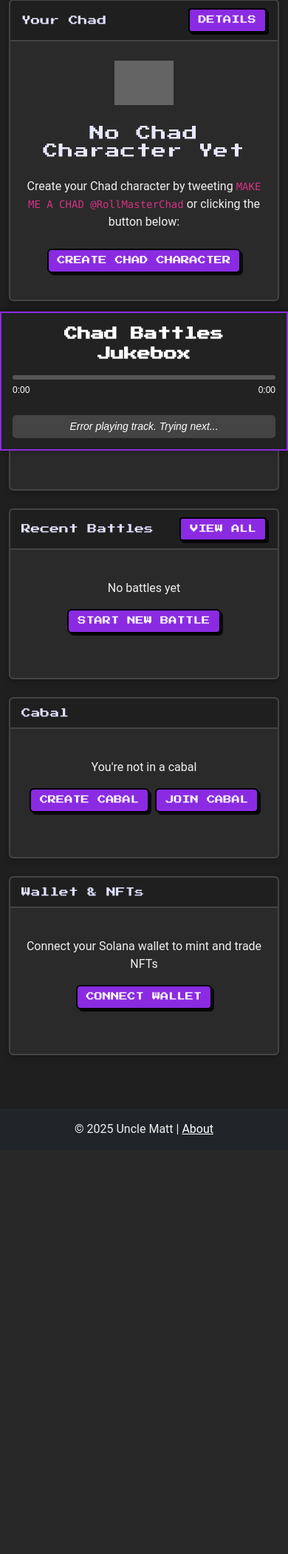
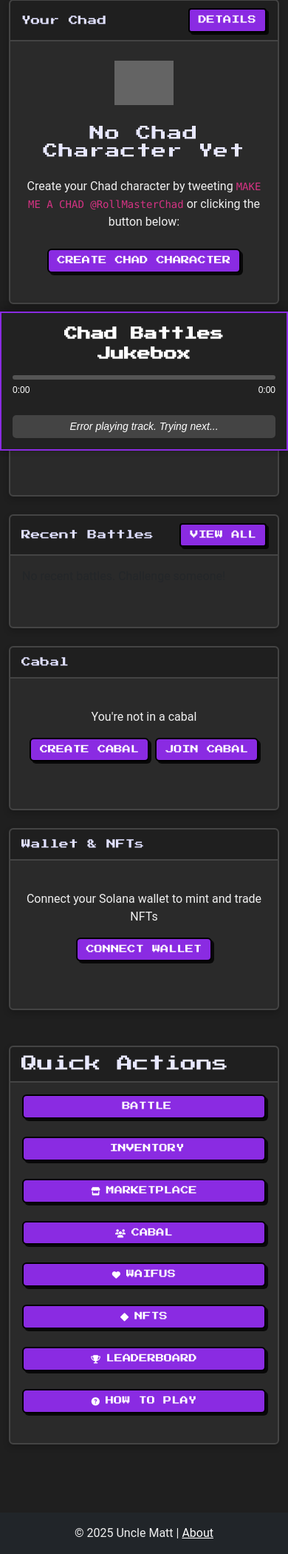
Before and after one commit to uncmatteth/BeTheChad, a Python web app: template app/templates/dashboard.html in a window 390 px wide. Shown: the part 235-2335 px from the top of the page at 74% size. Before the commit the page ends 1768 px from the top, so only its background shows below. Run offline with Jinja, Linux system fonts and the light colour scheme; the template is opened without the code that fills it, so the values that code supplies are empty; some libraries are stand-ins or nearby versions; grey boxes are pictures that could not be loaded.

Commit message:
Improved mobile responsiveness of dashboard page

```diff
--- a/app/templates/dashboard.html
+++ b/app/templates/dashboard.html
@@ -1,6 +1,35 @@
 {% extends "layout.html" %}
 
 {% block title %}Dashboard - Chad Battles{% endblock %}
+
+{% block styles %}
+{{ super() }}
+<style>
+    /* Mobile Responsive Styles */
+    @media (max-width: 767px) {
+        .dashboard-card {
+            margin-bottom: 1.5rem;
+        }
+
+        .stat-bar {
+            height: 24px;
+        }
+
+        .recent-battle {
+            padding: 0.75rem;
+        }
+
+        .dashboard-action-btn {
+            width: 100%;
+            margin-bottom: 0.5rem;
+        }
+
+        .waifu-mini {
+            max-width: 60px;
+        }
+    }
+</style>
+{% endblock %}
 
 {% block content %}
 <div class="row">
@@ -12,8 +41,8 @@
 
 <div class="row">
     <!-- Chad Character Card -->
-    <div class="col-md-4 mb-4">
-        <div class="card h-100">
+    <div class="col-lg-4 col-md-6 mb-4">
+        <div class="card h-100 dashboard-card">
             <div class="card-header d-flex justify-content-between align-items-center">
                 <span>Your Chad</span>
                 <a href="{{ url_for('chad.index') }}" class="btn btn-sm btn-pixel">Details</a>
@@ -74,8 +103,8 @@
     </div>
 
     <!-- Equipped Waifus -->
-    <div class="col-md-4 mb-4">
-        <div class="card h-100">
+    <div class="col-lg-4 col-md-6 mb-4">
+        <div class="card h-100 dashboard-card">
             <div class="card-header d-flex justify-content-between align-items-center">
                 <span>Equipped Waifus</span>
                 <a href="{{ url_for('waifu.index') }}" class="btn btn-sm btn-pixel">View All</a>
@@ -132,52 +161,31 @@
     </div>
 
     <!-- Recent Battles -->
-    <div class="col-md-4 mb-4">
-        <div class="card h-100">
+    <div class="col-lg-4 col-md-6 mb-4">
+        <div class="card h-100 dashboard-card">
             <div class="card-header d-flex justify-content-between align-items-center">
                 <span>Recent Battles</span>
                 <a href="{{ url_for('main.battle_history') }}" class="btn btn-sm btn-pixel">View All</a>
             </div>
             <div class="card-body">
-                {% if battles %}
-                    <div class="battle-log">
-                        {% for battle in battles %}
-                            <div class="entry">
-                                {% if battle.winner_id == chad.id %}
-                                    You defeated <strong>{{ battle.opponent.user.x_username }}</strong>
-                                    {% if battle.waifu_at_stake %}
-                                        and claimed their <span class="rarity-{{ battle.waifu_at_stake.waifu_type.rarity.name|lower }}">{{ battle.waifu_at_stake.waifu_type.name }}</span> waifu!
-                                    {% endif %}
-                                {% elif battle.winner_id == battle.opponent_id %}
-                                    You lost to <strong>{{ battle.opponent.user.x_username }}</strong>
-                                    {% if battle.waifu_at_stake %}
-                                        and lost your <span class="rarity-{{ battle.waifu_at_stake.waifu_type.rarity.name|lower }}">{{ battle.waifu_at_stake.waifu_type.name }}</span> waifu!
-                                    {% endif %}
-                                {% elif battle.winner_id == battle.initiator_id and battle.initiator_id != chad.id %}
-                                    <strong>{{ battle.initiator.user.x_username }}</strong> defeated you
-                                    {% if battle.waifu_at_stake %}
-                                        and claimed your <span class="rarity-{{ battle.waifu_at_stake.waifu_type.rarity.name|lower }}">{{ battle.waifu_at_stake.waifu_type.name }}</span> waifu!
-                                    {% endif %}
-                                {% else %}
-                                    Battle with <strong>{{ battle.opponent.user.x_username if battle.initiator_id == chad.id else battle.initiator.user.x_username }}</strong> ({{ battle.status }})
-                                {% endif %}
-                                <span class="small text-muted d-block">{{ battle.completed_at.strftime('%b %d, %Y') if battle.completed_at else battle.created_at.strftime('%b %d, %Y') }}</span>
+                {% if recent_battles %}
+                    <div class="battles-list">
+                        {% for battle in recent_battles %}
+                            <div class="recent-battle mb-2 p-2 border rounded {{ 'bg-success-subtle' if battle.winner_id == chad.id else 'bg-danger-subtle' if battle.status == 'completed' else 'bg-info-subtle' }}">
+                                <div class="d-flex justify-content-between align-items-center">
+                                    <div>
+                                        <strong>{{ battle.initiator.name }}</strong> vs <strong>{{ battle.defender.name }}</strong>
+                                    </div>
+                                    <span class="badge {{ 'bg-success' if battle.winner_id == chad.id else 'bg-danger' if battle.status == 'completed' else 'bg-info' }}">
+                                        {{ 'Victory' if battle.winner_id == chad.id else 'Defeat' if battle.status == 'completed' else battle.status|capitalize }}
+                                    </span>
+                                </div>
+                                <div class="small text-muted">{{ battle.created_at.strftime('%m/%d/%Y') }}</div>
                             </div>
                         {% endfor %}
                     </div>
-
-                    <div class="text-center mt-3">
-                        <a href="https://twitter.com/intent/tweet?text=I'm+going+to+CRUSH+@opponent!+CHALLENGE+TO+BATTLE+@RollMasterChad" target="_blank" class="btn btn-pixel">
-                            Start New Battle
-                        </a>
-                    </div>
                 {% else %}
-                    <div class="text-center py-4">
-                        <p>No battles yet</p>
-                        <a href="https://twitter.com/intent/tweet?text=I'm+going+to+CRUSH+@opponent!+CHALLENGE+TO+BATTLE+@RollMasterChad" target="_blank" class="btn btn-pixel">
-                            Start New Battle
-                        </a>
-                    </div>
+                    <p class="text-muted">No recent battles. Challenge someone!</p>
                 {% endif %}
             </div>
         </div>
@@ -186,8 +194,8 @@
 
 <div class="row">
     <!-- Cabal -->
-    <div class="col-md-6 mb-4">
-        <div class="card h-100">
+    <div class="col-lg-6 mb-4">
+        <div class="card h-100 dashboard-card">
             <div class="card-header">Cabal</div>
             <div class="card-body">
                 {% if cabal %}
@@ -232,8 +240,8 @@
     </div>
 
     <!-- Wallet & NFTs -->
-    <div class="col-md-6 mb-4">
-        <div class="card h-100">
+    <div class="col-lg-6 mb-4">
+        <div class="card h-100 dashboard-card">
             <div class="card-header">Wallet & NFTs</div>
             <div class="card-body">
                 {% if current_user.wallet_address %}
@@ -293,6 +301,60 @@
         </div>
     </div>
 </div>
+
+<div class="row mt-4">
+    <div class="col-12 mb-4">
+        <div class="card">
+            <div class="card-header">
+                <h4 class="mb-0">Quick Actions</h4>
+            </div>
+            <div class="card-body">
+                <div class="row">
+                    <div class="col-lg-3 col-md-4 col-sm-6 mb-3">
+                        <a href="{{ url_for('battle.index') }}" class="btn btn-pixel w-100 dashboard-action-btn">
+                            <i class="fas fa-swords me-2"></i>Battle
+                        </a>
+                    </div>
+                    <div class="col-lg-3 col-md-4 col-sm-6 mb-3">
+                        <a href="{{ url_for('inventory.index') }}" class="btn btn-pixel w-100 dashboard-action-btn">
+                            <i class="fas fa-backpack me-2"></i>Inventory
+                        </a>
+                    </div>
+                    <div class="col-lg-3 col-md-4 col-sm-6 mb-3">
+                        <a href="{{ url_for('marketplace.index') }}" class="btn btn-pixel w-100 dashboard-action-btn">
+                            <i class="fas fa-store me-2"></i>Marketplace
+                        </a>
+                    </div>
+                    <div class="col-lg-3 col-md-4 col-sm-6 mb-3">
+                        <a href="{{ url_for('cabal.index') }}" class="btn btn-pixel w-100 dashboard-action-btn">
+                            <i class="fas fa-users me-2"></i>Cabal
+                        </a>
+                    </div>
+                    <div class="col-lg-3 col-md-4 col-sm-6 mb-3">
+                        <a href="{{ url_for('waifu.index') }}" class="btn btn-pixel w-100 dashboard-action-btn">
+                            <i class="fas fa-heart me-2"></i>Waifus
+                        </a>
+                    </div>
+                    <div class="col-lg-3 col-md-4 col-sm-6 mb-3">
+                        <a href="{{ url_for('nft.index') }}" class="btn btn-pixel w-100 dashboard-action-btn">
+                            <i class="fas fa-diamond me-2"></i>NFTs
+                        </a>
+                    </div>
+                    <div class="col-lg-3 col-md-4 col-sm-6 mb-3">
+                        <a href="{{ url_for('leaderboard.index') }}" class="btn btn-pixel w-100 dashboard-action-btn">
+                            <i class="fas fa-trophy me-2"></i>Leaderboard
+                        </a>
+                    </div>
+                    <div class="col-lg-3 col-md-4 col-sm-6 mb-3">
+                        <a href="{{ url_for('main.how_to_play') }}" class="btn btn-pixel w-100 dashboard-action-btn">
+                            <i class="fas fa-question-circle me-2"></i>How to Play
+                        </a>
+                    </div>
+                </div>
+            </div>
+        </div>
+    </div>
+</div>
 {% endblock %}
 
 {% block scripts %}
```
